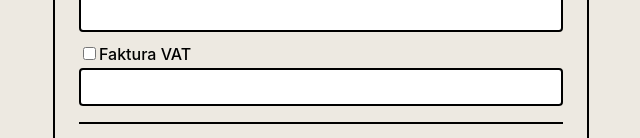
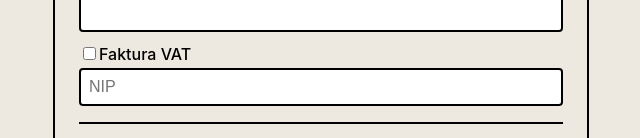
Before and after one commit to RobFyd/zr-react-hook-form, a React (Vite) app: page / in a window 1280 px wide. Shown: the part 404-542 px from the top of the page, without its empty margins (319-959 px from the left). Built offline with nearby package versions, Linux system fonts and the light colour scheme.

Commit message:
refactor(Form): add required validation and placeholder for NIP input field

```diff
--- a/src/components/Form.jsx
+++ b/src/components/Form.jsx
@@ -70,11 +70,21 @@ export function Form({ onAddPerson }) {
           <input
             id="isInvoiceRequired"
             type="checkbox"
-            placeholder="Podaj NIP"
+            {...register("isInvoiceRequired")}
           />
           Faktura VAT
         </label>
-        <input id="nip" />
+        <input
+          id="nip"
+          placeholder="NIP"
+          {...register("nip", {
+            required: {
+              value: true,
+              message: "podaj fakture",
+            },
+          })}
+          type="number"
+        />
 
         <div className="footer">
           <button>Dodaj</button>
```
